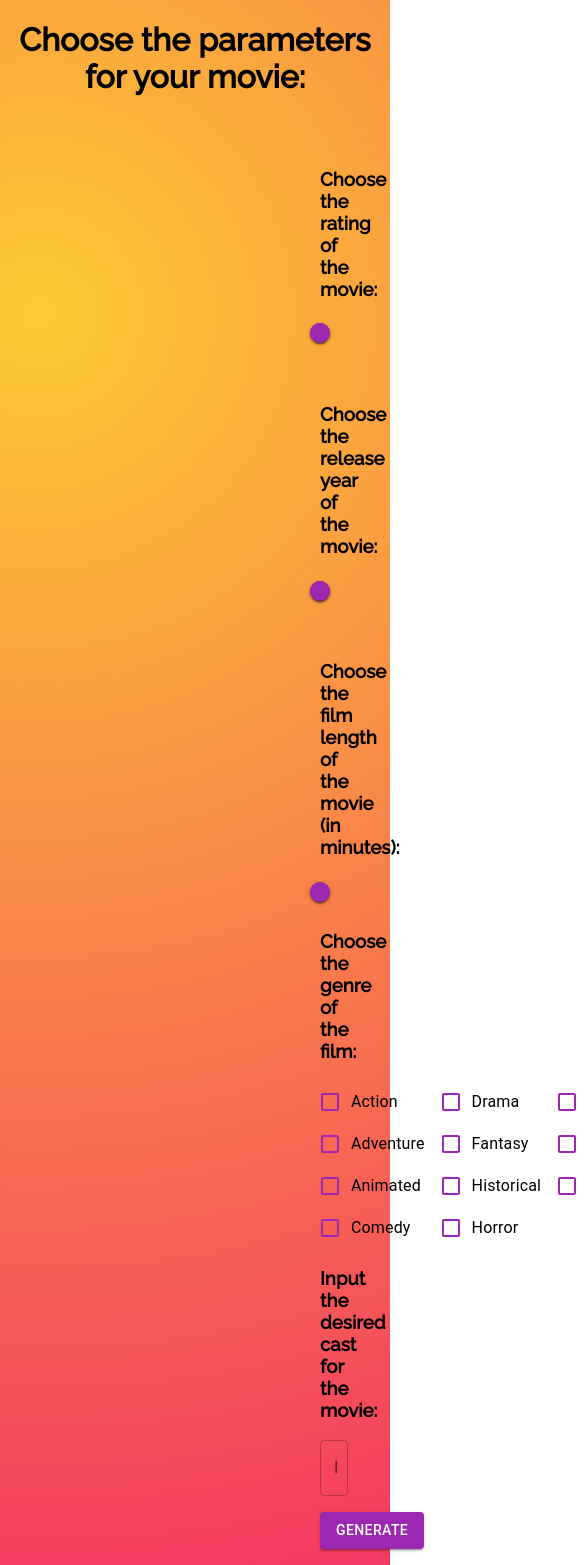
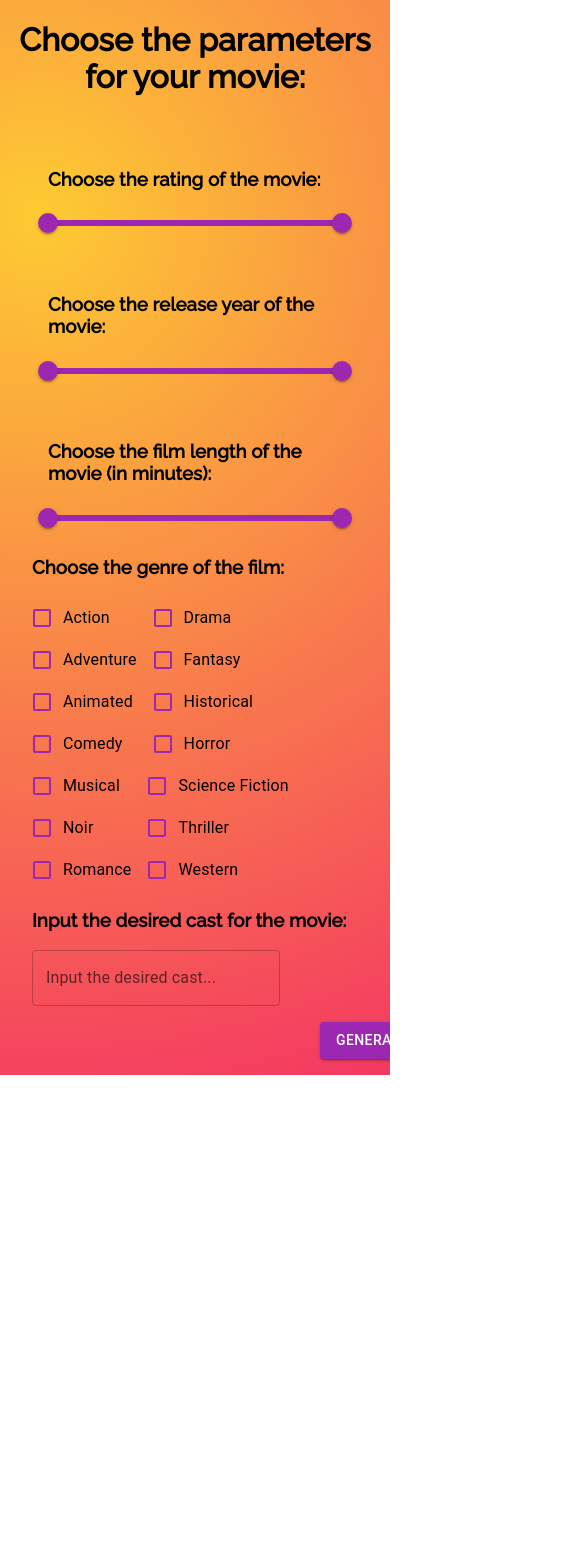
Before and after one commit to d3nnyyy/movieGenerator, a React (Create React App) app in the folder frontend/: page / in a window 390 px wide. Shown: the top 1565 px of the page, 585 px wide, since content can reach past the window. After the commit the page ends 1075 px from the top, so only its background shows below. Built offline with nearby package versions, Linux system fonts and the light colour scheme.

Commit message:
added responsive design for all screen sizes

```diff
--- a/frontend/src/App.css
+++ b/frontend/src/App.css
@@ -2,24 +2,9 @@ h1 {
   text-align: center;
 }
 
-
-.slider-container {
-  padding-top: 2rem;
-  padding-left: 20rem;
-  padding-right: 20rem
-}
-
-.genre-container {
-  padding-left: 20rem;
-  padding-right: 20rem
-}
 .checkbox-container {
   display: flex;
-}
-
-.cast-container {
-  padding-left: 20rem;
-  padding-right: 20rem
+  flex-wrap: wrap;
 }
 
 .button-container {
@@ -30,15 +15,7 @@ h1 {
   padding-right: 20rem;
 }
 
-.buttons-container {
-  text-align: center;
-  margin-top: 1rem;
-  margin-bottom: 1rem;
-  padding-left: 20rem;
-  padding-right: 20rem;
-  display: flex;
-  justify-content: space-evenly;
-}
+
 
 .hidden {
   outline: 1px solid red;
@@ -61,3 +38,86 @@ h1 {
 .movieText {
   font-weight: 500;
 }
+
+.slider-container {
+  padding-right: 5rem;
+  padding-left: 5rem;
+}
+
+
+.genre-container {
+  padding-left: 4rem;
+  padding-right: 2rem;
+}
+
+
+.cast-container {
+  padding-left: 4rem;
+  padding-right: 2rem;
+}
+.buttons-container {
+  text-align: center;
+  margin-top: 1rem;
+  margin-bottom: 1rem;
+  padding-left: 10rem;
+  padding-right: 10rem;
+  display: flex;
+  justify-content: space-evenly;
+}
+
+@media (min-width: 1240px) {
+  .buttons-container {
+    text-align: center;
+    margin-top: 1rem;
+    margin-bottom: 1rem;
+    padding-left: 20rem;
+    padding-right: 20rem;
+    display: flex;
+    justify-content: space-evenly;
+  }
+  .slider-container {
+    padding-top: 2rem;
+    padding-left: 20rem;
+    padding-right: 20rem
+  }
+  .genre-container {
+    padding-left: 20rem;
+    padding-right: 20rem
+  }
+  .cast-container {
+    padding-left: 20rem;
+    padding-right: 20rem
+  }
+}
+@media (max-width: 768px) {
+  .buttons-container {
+    padding-left: 3rem;
+    padding-right: 3rem;
+  }
+}
+
+@media (max-width: 425px) {
+  .loading {
+    margin: 1rem;
+  }
+  .buttons-container {
+    padding-left: 0rem;
+    padding-right: 0rem;
+  }
+  .button-container {
+    text-align: center;
+  }
+  .slider-container {
+    padding-top: 2rem;
+    padding-left: 3rem;
+    padding-right: 3rem;
+  }
+  .cast-container {
+    padding-left: 2rem;
+    padding-right: 2rem;
+  }
+  .genre-container {
+    padding-left: 2rem;
+    padding-right: 1rem
+  }
+}
--- a/frontend/src/App.js
+++ b/frontend/src/App.js
@@ -113,7 +113,7 @@ function App() {
       }
     ).then(response => {
       setMovie(response.data)
-      setTimeout(function () { setIsLoading(false); setIsMovie(true) }, 1000)
+      setTimeout(function () { setIsLoading(false); setIsMovie(true) }, 50)
     })
       .catch(error => {
         console.log(error);
@@ -191,13 +191,13 @@ function App() {
       </div>
       <div className={`${(isLoading || isMovie) ? 'hidden' : ''}`}>
         <h1 className="header">Choose the parameters for your movie:</h1>
+        <div className="sliders-container">
           <div className="slider-container">
             <h3>Choose the rating of the movie:</h3>
             <Slider
               color="secondary"
               valueLabelDisplay="auto"
               step={1}
-            marks
               value={rating}
               onChange={handleRatingChange}
               min={0}
@@ -229,6 +229,7 @@ function App() {
               max={240}
               disableSwap
             />
+          </div>
         </div>
         <div className="genre-container">
           <h3>Choose the genre of the film:</h3>
--- a/frontend/src/index.css
+++ b/frontend/src/index.css
@@ -8,6 +8,7 @@ body {
   -moz-osx-font-smoothing: grayscale;
 }
 html {
+  overflow-x: hidden;
   background: radial-gradient(circle at 10% 20%, rgb(253, 203, 50) 0%, rgb(244, 56, 98) 100.2%);
   background-repeat: no-repeat;
   min-height: 100vh;
```
Lines whose indentation alone changed are shown as unchanged.
